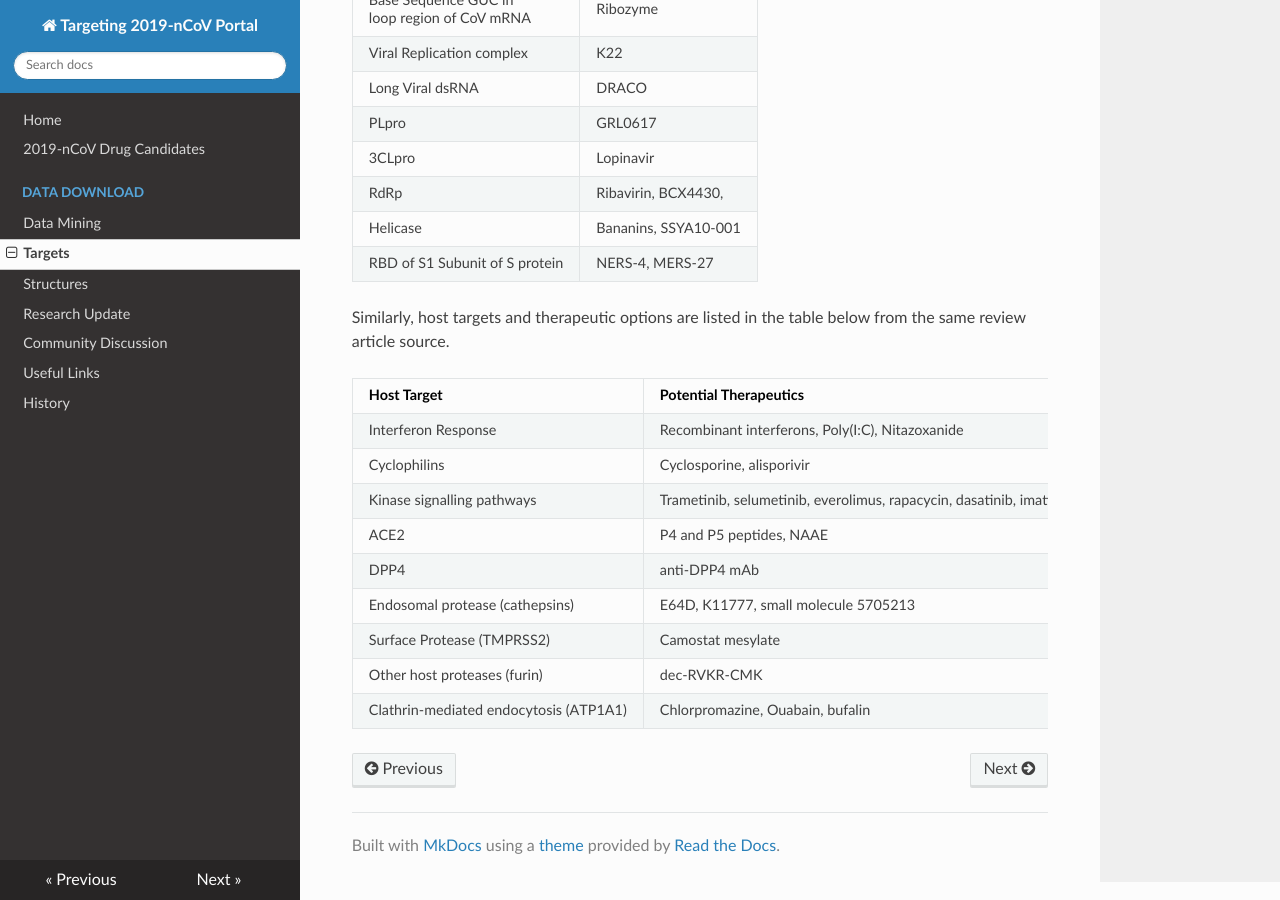
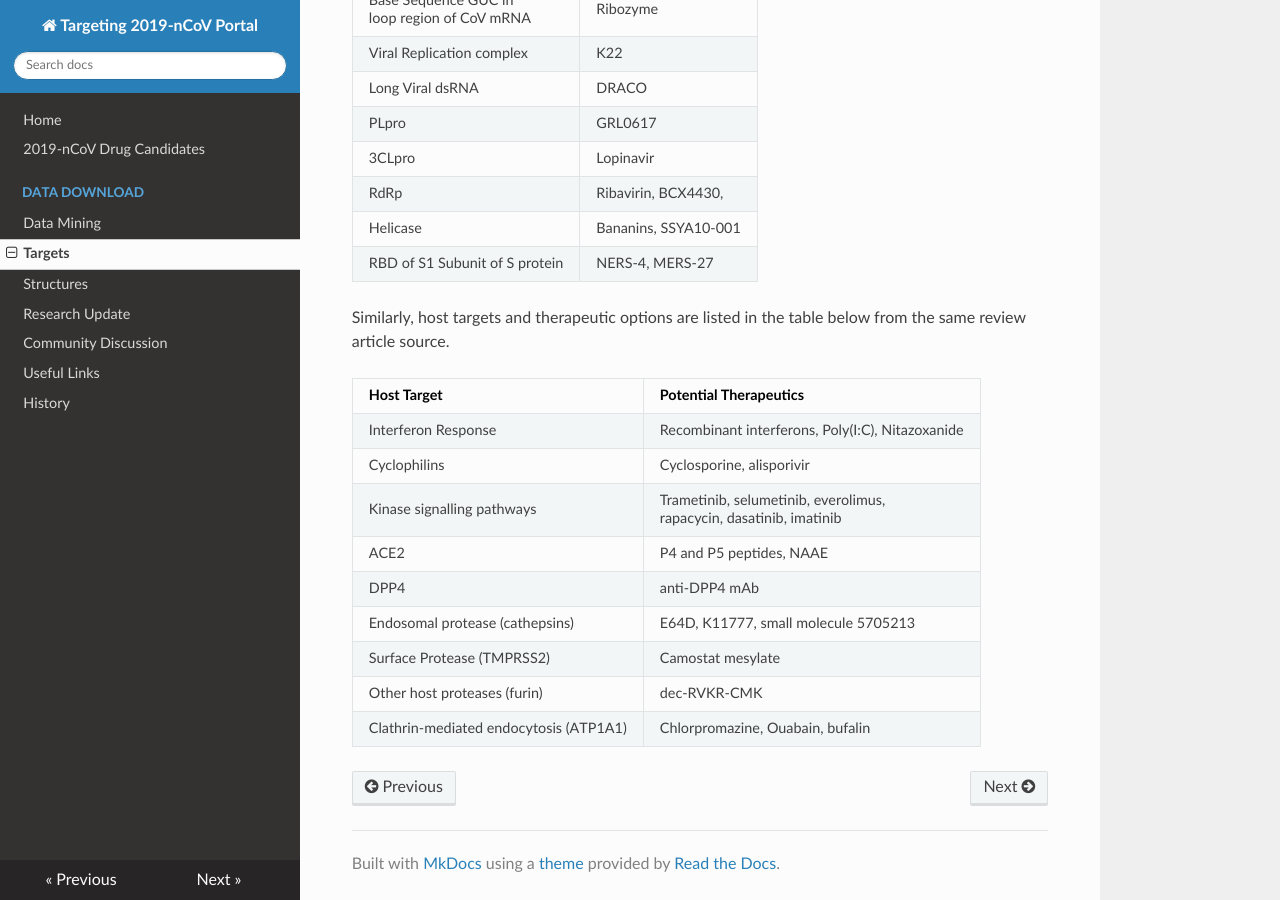
Before and after one commit to GHDDI-AILab/Targeting2019-nCoV, an MkDocs documentation site: the page built from docs/nCov_Targets.md, in a window 1280 px wide and 900 px high, scrolled down 3075 px. Built offline with MkDocs 1.6.1, drawn with Linux system fonts in a browser that asks for light colours; nearby versions of some CDN libraries.

Commit message:
added another break

```diff
--- a/docs/nCov_Targets.md
+++ b/docs/nCov_Targets.md
@@ -68,7 +68,7 @@ Similarly, host targets and therapeutic options are listed in the table below fr
 | -------------------------------------- | ------------------------------------------------------------ |
 | Interferon Response                    | Recombinant interferons, Poly(I:C), Nitazoxanide             |
 | Cyclophilins                           | Cyclosporine, alisporivir                                    |
-| Kinase signalling pathways             | Trametinib, selumetinib, everolimus, rapacycin, dasatinib, imatinib |
+| Kinase signalling pathways             | Trametinib, selumetinib, everolimus, <br /> rapacycin, dasatinib, imatinib |
 | ACE2                                   | P4 and P5 peptides, NAAE                                     |
 | DPP4                                   | anti-DPP4 mAb                                                |
 | Endosomal protease (cathepsins)        | E64D, K11777, small molecule 5705213                         |
```
